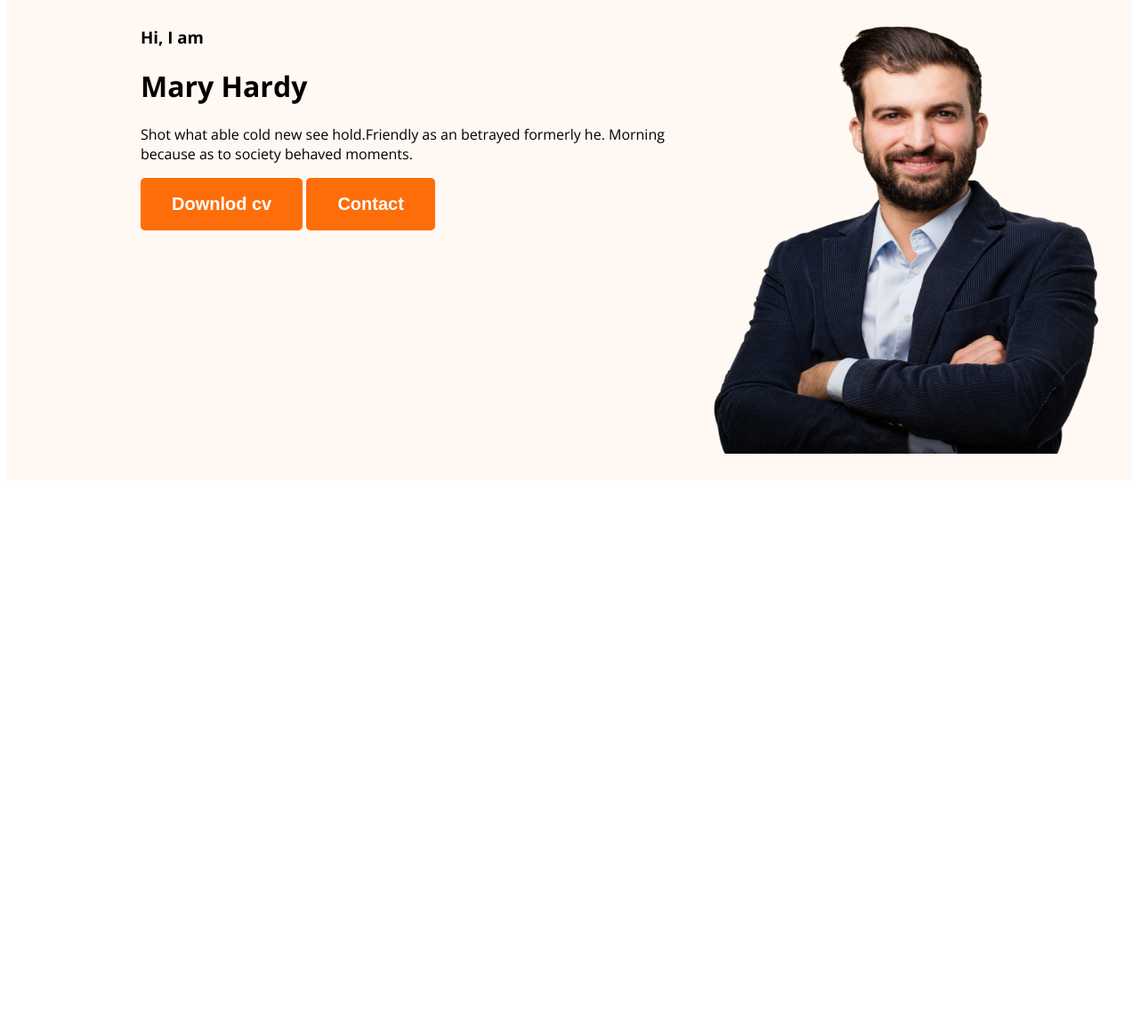
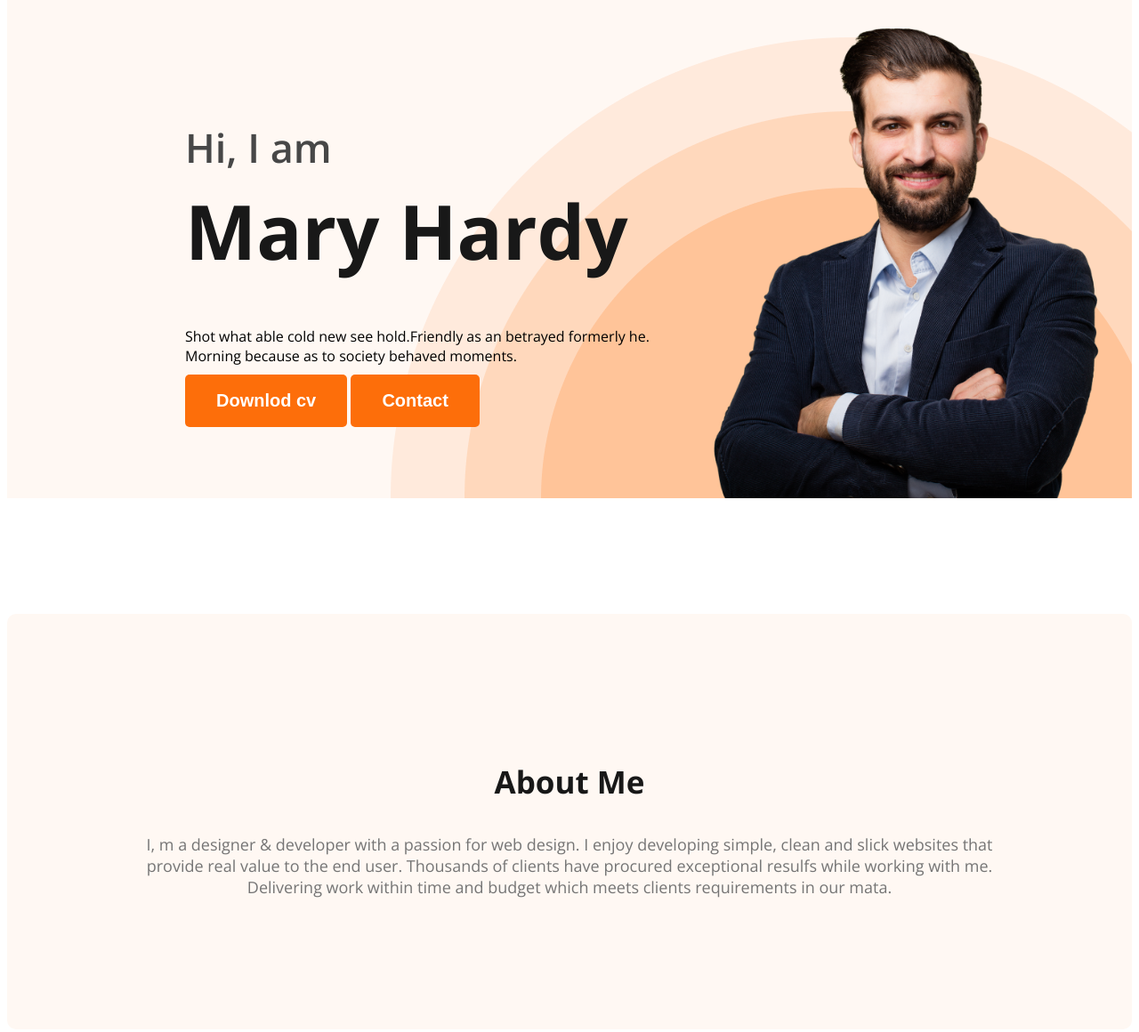
Before and after one commit to alaminone/devolop-a-new, a plain HTML site: page index.html in a window 1280 px wide. Shown: the part 180-1340 px from the top of the page at 89% size. Before the commit the page ends 800 px from the top, so only its background shows below. Drawn offline with nearby package versions, Linux system fonts and the light colour scheme.

Commit message:
4th updets

```diff
--- a/index.html
+++ b/index.html
@@ -27,7 +27,7 @@
     <div class="banner-content">
         <h3 class="banner-greeting">Hi, I am</h3>
         <h1 class="banner-titel">Mary Hardy</h1>
-        <p>Shot what able cold new see hold.Friendly as an betrayed formerly he. Morning because as to society behaved moments.</p>
+        <p class="banner-description">Shot what able cold new see hold.Friendly as an betrayed formerly he. Morning because as to society behaved moments.</p>
         <button class="btn-primary">Downlod cv</button>
         <button class="btn-primary">Contact</button>
     </div>
@@ -37,7 +37,10 @@
 
     </header>
     <main>
-
+<section class="about">
+    <h3 class="section-title">About Me</h3>
+<p class="section-description">I, m a designer & developer with a passion for web design. I enjoy developing simple, clean and slick websites that provide real value to the end user. Thousands of clients have procured exceptional resulfs while working with me. Delivering work within time and budget which meets clients requirements in our mata.</p>
+</section>
     </main>
     <footer>
 
--- a/styls/portfolio.css
+++ b/styls/portfolio.css
@@ -36,13 +36,62 @@ nav li{
 }
 .header{
     background: #FFF8F3;
+    background-image: url(../images/header_bg.png);
+    background-repeat: no-repeat;
+    background-position: bottom right;
 }
 .banner{
-    padding: 30px 30px 30px 150px;
+    padding: 30px 30px 0px 200px;
     display: flex;
+    align-items: center;
+    justify-content: space-between;
 }
 .banner .profil-photo{
     width: 480px;
-height: 500px;
+height: 550px;
 flex-shrink: 0;
 }
+.banner-greeting{
+    color: var(--dark-02, #474747);
+font-family: Open Sans;
+font-size: 45px;
+font-style: normal;
+font-weight: 600;
+line-height: normal;
+margin-bottom: 0px;
+
+}
+
+.banner-titel{
+    color: var(--dark-01, #181818);
+    font-family: Open Sans;
+    font-size: 85px;
+    font-style: normal;
+    font-weight: 700;
+    line-height: normal;
+    margin-top: 5px;
+    margin-bottom: 0px;
+}
+.banner-description{
+    margin-top: 50px;
+    margin-bottom: 10px;
+}
+.section-title{
+    color: var(--dark-01, #181818);
+text-align: center;
+font-size: 35px;
+font-style: normal;
+font-weight: 700;
+line-height: normal;
+}
+.section-description{
+    color: #757575;
+text-align: center;
+font-size: 18px;
+}
+.about{
+    padding: 130px;
+    border-radius: 10px;
+    background-color: #FFF8F3;
+    margin: 130px 0px;
+}
```
